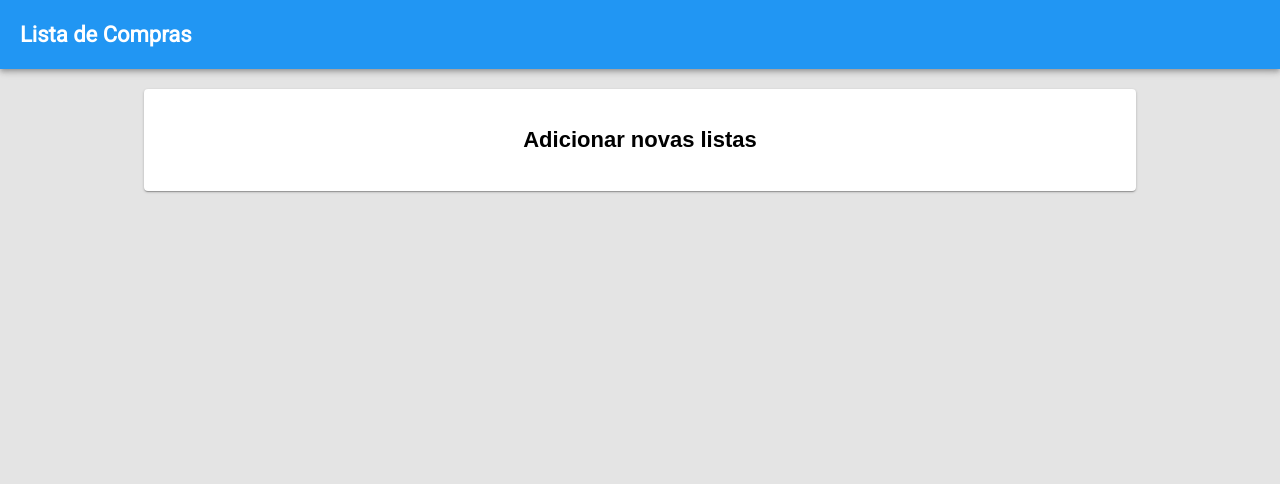
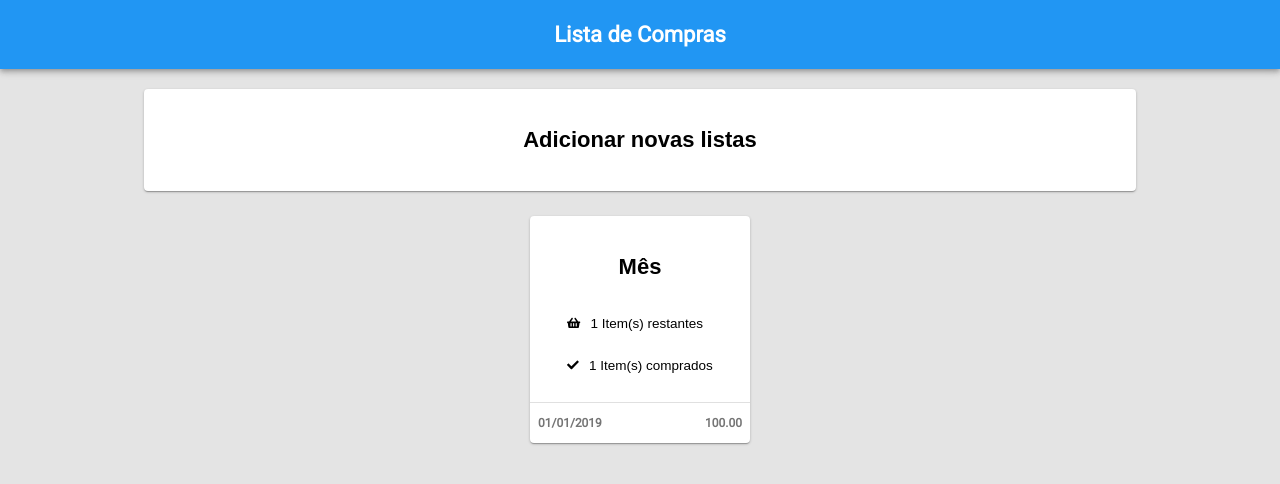
Before and after one commit to lucashsmoraes/lista-de-compras, a React (Create React App) app: page / in a window 1280 px wide. Shown: the top 484 px of the page. Built offline with nearby package versions, Linux system fonts and the light colour scheme; the HTML template or start-up script is replaced by a standard one.

Commit message:
continuando com o style do home

```diff
--- a/src/App.css
+++ b/src/App.css
@@ -1,6 +1,7 @@
 .title {
     font-size: 22px;
     font-weight: bold;
+    text-align: center;
 }
 
 .header {
--- a/src/home/home.css
+++ b/src/home/home.css
@@ -7,6 +7,27 @@
 
 .new-list-container {
     width: 80%;
+}
+
+.list-container {
+    width: 220px;
+    margin: 25px;
+}
+
+.list-card-body {
+    width: 100%;
+    text-align: center;
+    font-weight: 400;
+}
+
+.list-card-item{
+    display: flex;
+    align-items: center;
+    font-size: 13.5px;
+}
+
+.list-card-item svg{
+    margin-right: 10px;
 }
 
 .card {
@@ -23,3 +44,14 @@
     display: flex;
     justify-content: center;
 }
+
+.card-footer {
+    height: 40px;
+    width: 100%;
+    display: flex;
+    justify-content: space-between;
+    align-items: center;
+    font-size: 12px;
+    font-weight: bolder;
+    color: #757575
+}
--- a/src/home/index.js
+++ b/src/home/index.js
@@ -2,7 +2,11 @@
 import Card from "@material-ui/core/Card";
 import CardActionArea from "@material-ui/core/CardActionArea";
 import CardContent from "@material-ui/core/CardContent";
-import './home.css'
+import CardActions from "@material-ui/core/CardActions";
+import Divider from "@material-ui/core/Divider";
+import { FontAwesomeIcon } from "@fortawesome/react-fontawesome";
+import { faShoppingBasket, faCheck } from "@fortawesome/free-solid-svg-icons";
+import "./home.css";
 
 const Home = props => (
   <div className="page-container">
@@ -10,11 +14,38 @@
       <Card className="card">
         <CardActionArea className="card-action-area">
           <CardContent className="card-content">
-              <div>
-                  <p className="title">Adicionar novas listas</p>
+            <div>
+              <p className="title">Adicionar novas listas</p>
+            </div>
+          </CardContent>
+        </CardActionArea>
+      </Card>
+    </div>
+
+    <div className="list-container">
+      <Card className="card">
+        <CardActionArea className="card-action-area">
+          <CardContent className="card-content">
+            <div>
+              <p className="title">Mês</p>
+              <div className="list-card-body">
+                <div className="list-card-item">
+                  <FontAwesomeIcon icon={faShoppingBasket} size="sm" />
+                  <p>1 Item(s) restantes</p>
+                </div>
+                <div className="list-card-item">
+                  <FontAwesomeIcon icon={faCheck} size="sm" />
+                  <p>1 Item(s) comprados</p>
+                </div>
               </div>
-        </CardContent>
+            </div>
+          </CardContent>
         </CardActionArea>
+        <Divider />
+        <CardActions className="card-footer">
+            <p> 01/01/2019</p>
+            <p>100.00</p>
+            </CardActions>
       </Card>
     </div>
   </div>
```
